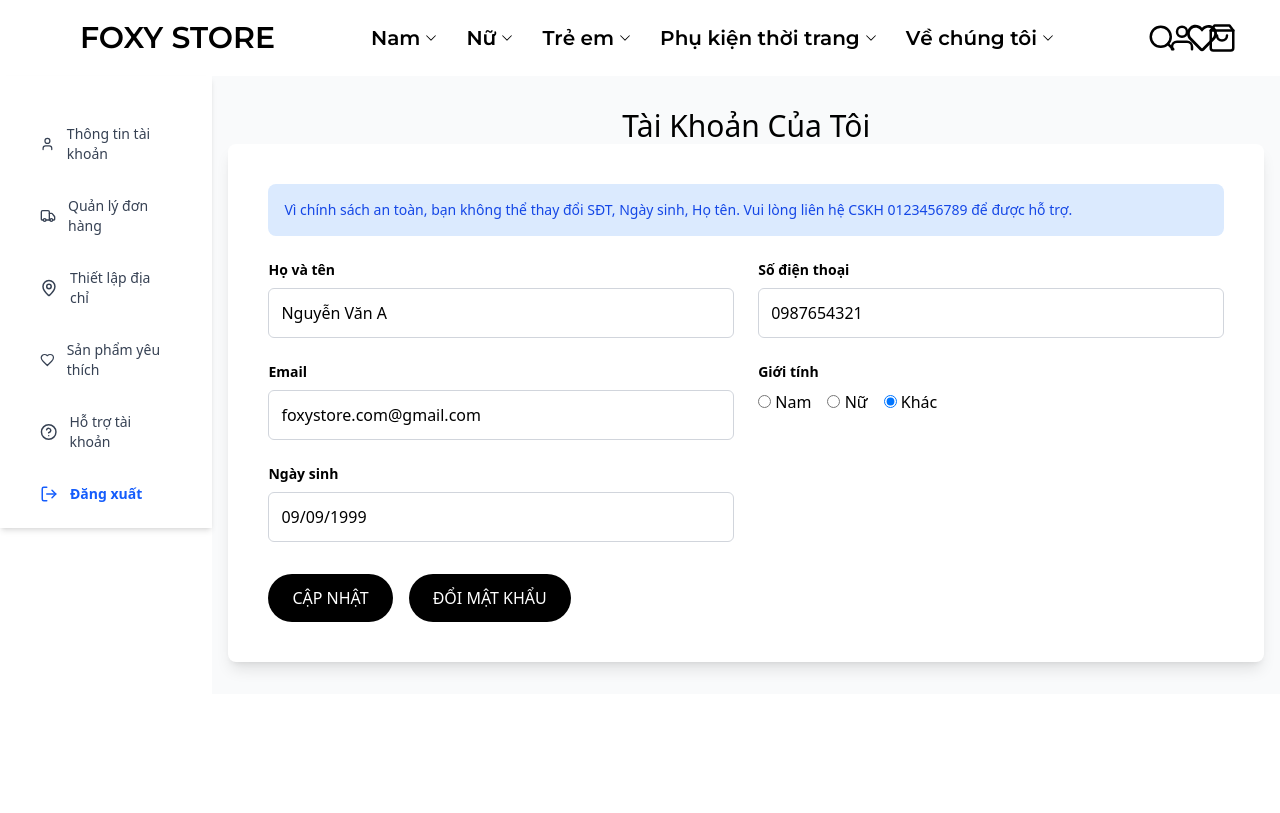
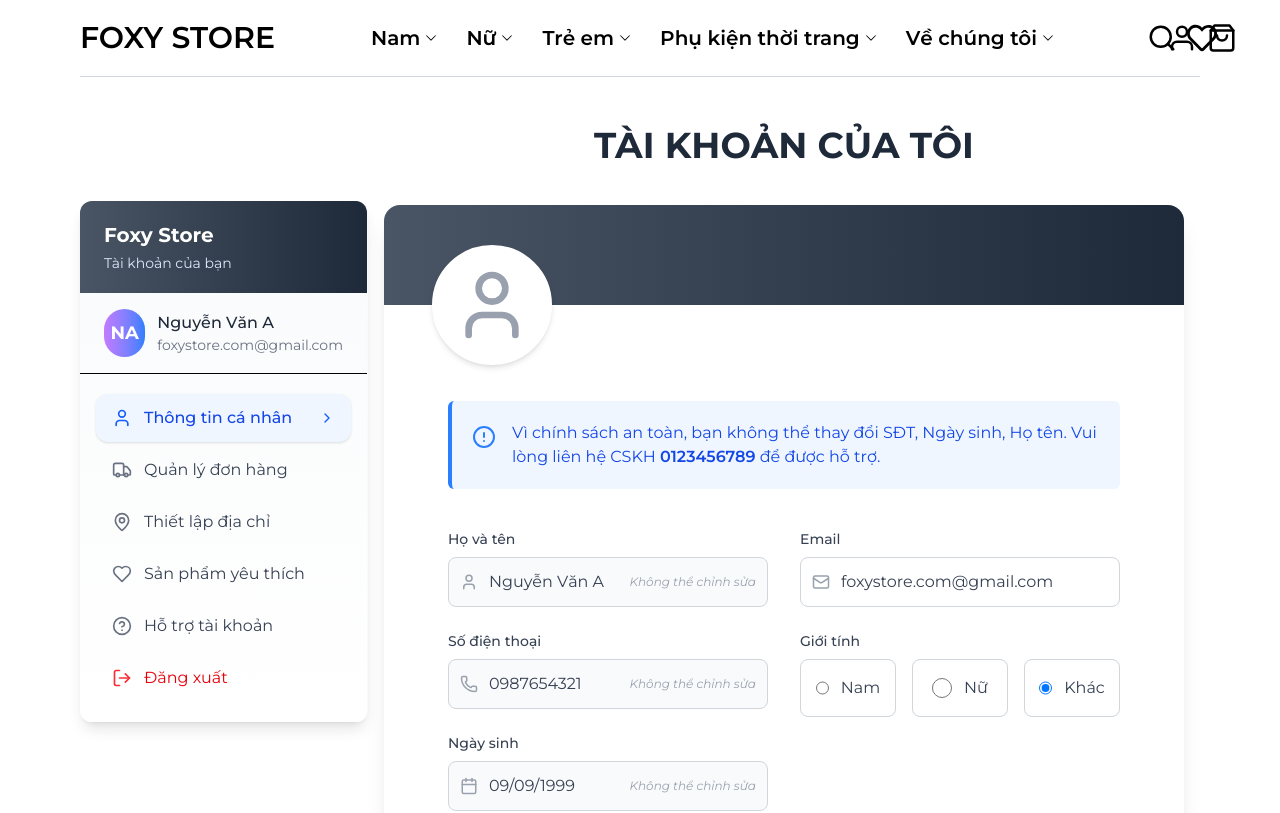
Before and after one commit to duynguyen14/JavaWeb, a React (Vite) app: page /profile in a window 1280 px wide. Shown: the top 813 px of the page. Built offline with nearby package versions, Linux system fonts and the light colour scheme.

Commit message:
profile and sidebar

```diff
--- a/src/components/Layout/OtherLayout/Sidebar/index.jsx
+++ b/src/components/Layout/OtherLayout/Sidebar/index.jsx
@@ -1,10 +1,11 @@
 import React, { useState, useEffect } from 'react';
+import { Menu, LogOut, User, Truck, MapPin, Heart, HelpCircle, X, ChevronRight } from 'lucide-react';
 import { Link } from 'react-router-dom';
-import { Menu, LogOut, User, Truck, MapPin, Heart, HelpCircle, X } from 'lucide-react';
 
 function Sidebar() {
   const [showMenu, setShowMenu] = useState(true);
   const [isMobile, setIsMobile] = useState(window.innerWidth < 768);
+  const [activeItem, setActiveItem] = useState('/profile'); // Assume we're on profile page
 
   useEffect(() => {
     const handleResize = () => {
@@ -18,59 +19,109 @@ function Sidebar() {
   }, []);
 
   const menuItems = [
-        { icon: <User size={18} />, label: 'Thông tin tài khoản', link: '/profile' },
-        { icon: <Truck size={18} />, label: 'Quản lý đơn hàng', link: '/order' },
-        { icon: <MapPin size={18} />, label: 'Thiết lập địa chỉ', link: '/address' },
-        { icon: <Heart size={18} />, label: 'Sản phẩm yêu thích', link: '/product/love' },
-        { icon: <HelpCircle size={18} />, label: 'Hỗ trợ tài khoản', link: '/support' },
-        { icon: <LogOut size={18} />, label: 'Đăng xuất', to: '#', special: true },
+    { icon: <User size={20} />, label: 'Thông tin cá nhân', link: '/profile' },
+    { icon: <Truck size={20} />, label: 'Quản lý đơn hàng', link: '/ordermanagement' },
+    { icon: <MapPin size={20} />, label: 'Thiết lập địa chỉ', link: '/address' },
+    { icon: <Heart size={20} />, label: 'Sản phẩm yêu thích', link: '/product/love' },
+    { icon: <HelpCircle size={20} />, label: 'Hỗ trợ tài khoản', link: '/support' },
+    { icon: <LogOut size={20} />, label: 'Đăng xuất', link: '#', special: true },
   ];
 
   return (
     <>
       {isMobile && !showMenu && (
         <button
-                    className="fixed top-4 left-4 z-50 flex items-center gap-2 text-white bg-gray-600 px-3 py-2 rounded shadow-md hover:bg-gray-700 transition"
+          className="fixed top-6 left-6 z-50 flex items-center gap-2 text-white bg-gradient-to-r from-gray-600 to-gray-700 px-4 py-3 rounded-full shadow-lg hover:shadow-xl hover:from-blue-700 hover:to-blue-800 transition-all duration-300"
           onClick={() => setShowMenu(true)}
         >
           <Menu size={20} />
-                    Menu
+          <span className="font-medium">Menu</span>
         </button>
       )}
 
+      {/* Sidebar Overlay */}
+      {isMobile && showMenu && (
+        <div
+          className="fixed inset-0 bg-black bg-opacity-50 z-30 transition-opacity duration-300"
+          onClick={() => setShowMenu(false)}
+        ></div>
+      )}
+      <div className="mt-31 mb-90">
       {/* Sidebar */}
       <div
-                className={`bg-white shadow-md md:static fixed top-0 left-0 z-40 h-full w-64 transition-transform duration-300 ${
+        className={`bg-white md:bg-gradient-to-b md:from-gray-50 md:to-white shadow-xl md:shadow-lg md:static fixed top-0 left-0 z-40 h-full w-72 transition-all duration-300 ${
           showMenu ? 'translate-x-0' : '-translate-x-full'
+        } rounded-r-3xl md:rounded-xl overflow-hidden border-r md:border-gray-50`}
+      >
+        {/* Header */}
+        <div className="bg-gradient-to-r from-gray-600 to-gray-800 text-white px-6 py-5">
+          <div className="flex justify-between items-center">
+            <div>
+              <h2 className="font-bold text-xl">Foxy Store</h2>
+              <p className="text-blue-100 text-sm mt-1">Tài khoản của bạn</p>
+            </div>
+
+            {isMobile && (
+              <button
+                onClick={() => setShowMenu(false)}
+                className="p-2 hover:bg-blue-700 rounded-full transition-colors"
+              >
+                <X size={20} />
+              </button>
+            )}
+          </div>
+          </div>
+
+        {/* User Info */}
+        <div className="px-6 py-4 border-b">
+          <div className="flex items-center gap-3">
+            <div className="bg-gradient-to-r from-purple-400 to-blue-500 h-12 w-12 rounded-full flex items-center justify-center text-white text-lg font-bold">
+              NA
+            </div>
+            <div>
+              <h3 className="font-medium text-gray-800">Nguyễn Văn A</h3>
+              <p className="text-gray-500 text-sm">foxystore.com@gmail.com</p>
+            </div>
+          </div>
+        </div>
+
+        {/* Menu Items */}
+        <div className="px-4 py-5">
+          <ul className="space-y-1 text-gray-700">
+            {menuItems.map((item, index) => (
+              <Link key={index}
+                to={item.link}
+                  onClick={(e) => {
+                    setActiveItem(item.link);
+                  }}
+                  className={`flex items-center justify-between px-4 py-3 rounded-xl transition-all ${
+                    activeItem === item.link
+                      ? 'bg-blue-50 text-blue-700 font-medium shadow-sm'
+                      : item.special
+                        ? 'text-red-600 hover:bg-red-50 hover:text-red-700'
+                        : 'hover:bg-gray-50'
                   }`}
                 >
-                {/* Mobile Header */}
-                {isMobile && (
-                    <div className="flex justify-between items-center px-4 py-3 border-b">
-                        <span className="font-semibold text-lg text-gray-800">Menu</span>
-                        <button onClick={() => setShowMenu(false)} className="text-gray-600 hover:text-red-500">
-                            <X size={24} />
-                        </button>
+                  <div className="flex items-center gap-3">
+                    <div className={`${activeItem === item.link ? 'text-blue-600' : item.special ? 'text-red-500' : 'text-gray-500'}`}>
+                      {item.icon}
                     </div>
+                    <span>{item.label}</span>
+                  </div>
+
+                  {!item.special && (
+                    <ChevronRight
+                      size={16}
+                      className={`${activeItem === item.link ? 'opacity-500' : 'opacity-0'} text-blue-600 transition-opacity`}
+                    />
                   )}
 
-                <div className="px-6 py-4 mt-4 md:mt-6">
-                    <ul className="space-y-4 text-sm font-medium text-gray-700">
-                        {menuItems.map((item, index) => (
-                            <li key={index}>
-                                <Link
-                                    to={item.link}
-                                    className={`flex items-center gap-3 px-4 py-2 rounded-lg hover:bg-blue-50 hover:text-blue-600 transition ${
-                                        item.special ? 'text-blue-600 font-semibold hover:underline' : ''
-                                    }`}
-                                >
-                                    {item.icon}
-                                    {item.label}
               </Link>
-                            </li>
             ))}
           </ul>
         </div>
+      </div>
+
       </div>
     </>
   );
--- a/src/components/Layout/OtherLayout/index.jsx
+++ b/src/components/Layout/OtherLayout/index.jsx
@@ -2,21 +2,22 @@ import React, { useState } from 'react'
 import Header from '../DefautLayout/UserLayout/Header';
 import Footer from '../DefautLayout/UserLayout/Footer';
 import Sidebar from './Sidebar'
-
 function OtherLayout({children}) {
     const [isPopUp,setIsPopUp]=useState(false);
     return (
         <div
+        className='font-Montserrat'
             style={isPopUp?{backgroundColor :"#e9ecef"}:{}
             }>
             <Header isPopUp={isPopUp} setIsPopUp={setIsPopUp}/>
-            <div className='flex'>
-                <Sidebar/>
+            <div className='flex mx-2 xl:mx-20 border-t-[1px] border-gray-300'>
+                <div className='hidden lg:block'>
+                    <Sidebar/>
+                </div>
                 {children}
             </div>
             <Footer/>
         </div>
     )
 }
-
-export default OtherLayout
+export default OtherLayout;
--- a/src/pages/User/Home/index.jsx
+++ b/src/pages/User/Home/index.jsx
@@ -46,12 +46,6 @@ function Home() {
         <div className='my-5 lg:my-10'>
           <Collections />
         </div>
-        {/* <div className="relative w-64 h-24 border border-gray-300 overflow-hidden rounded-lg">
-      <div className="absolute inset-0 bg-gradient-to-r from-red-500 to-red-500 animate-fill"></div>
-      <div className="relative z-10 text-center leading-[6rem] text-white font-semibold">
-        Đổ màu đỏ
-      </div>
-    </div> */}
       </motion.div>
     </div>
   )
--- /dev/null
+++ b/src/pages/User/OrderManagement/index.jsx
@@ -0,0 +1,54 @@
+import React, { useState } from "react";
+
+const OrderManagement = () => {
+  const [statusFilter, setStatusFilter] = useState("Tất cả");
+
+  const handleFilterChange = (e) => {
+    setStatusFilter(e.target.value);
+    // Gọi API hoặc lọc dữ liệu tại đây nếu cần
+  };
+
+  return (
+    <div className="p-8">
+      <h1 className="text-3xl font-bold mb-0">QUẢN LÝ ĐƠN HÀNG</h1>
+
+      <div className="flex justify-end mb-7 ">
+        <label className="mr-2 text-lg font-medium ">Trạng thái đơn hàng:</label>
+        <select
+          value={statusFilter}
+          onChange={handleFilterChange}
+          className="border rounded px-3 py-1"
+        >
+          <option value="Tất cả">Tất cả</option>
+          <option value="Chờ xử lý">Chờ xử lý</option>
+          <option value="Đang giao">Đang giao</option>
+          <option value="Đã hoàn thành">Đã hoàn thành</option>
+          <option value="Đã huỷ">Đã huỷ</option>
+        </select>
+      </div>
+
+      <div className="overflow-x-auto">
+        <table className="w-270 border-t">
+          <thead>
+            <tr className="text-left text-gray-700 uppercase text-sm border-b">
+              <th className="px-4 py-2 font-semibold">Mã đơn hàng</th>
+              <th className="px-4 py-2 font-semibold">Ngày</th>
+              <th className="px-4 py-2 font-semibold">Trạng thái</th>
+              <th className="px-4 py-2 font-semibold">Sản phẩm</th>
+              <th className="px-4 py-2 font-semibold text-right">Tổng tiền</th>
+            </tr>
+          </thead>
+          <tbody>
+            {/* Nếu không có đơn hàng, hiển thị trống */}
+            <tr>
+              <td colSpan="5" className="text-center py-8 text-gray-400">
+                Không có đơn hàng.
+              </td>
+            </tr>
+          </tbody>
+        </table>
+      </div>
+    </div>
+  );
+};
+export default OrderManagement;
--- a/src/pages/User/Profile/index.jsx
+++ b/src/pages/User/Profile/index.jsx
@@ -1,86 +1,148 @@
 import React, { useState } from 'react';
-import { Link } from 'react-router-dom';
+import { User, Phone, Mail, Calendar, Edit2, Lock, AlertCircle } from 'lucide-react';
 
-function Profile() {
+const Profile = () => {
   const [showMenu, setShowMenu] = useState(false);
 
   return (
-        <div className="w-full bg-gray-50 py-8 px-4">
+    <div className="min-h-screen bg-gradient-to-br from-white-50 to-white-100 py-12 px-4">
+      <div className="max-w-6xl mx-auto">
         {/* Header */}
-            <h1 className="text-3xl text-center">Tài Khoản Của Tôi</h1>
-            <div className="max-w-7xl mx-auto bg-white shadow-lg rounded-lg p-6 md:p-10">
+        <div className="text-center mb-10">
+          <h1 className="text-2xl md:text-4xl font-bold text-gray-800">TÀI KHOẢN CỦA TÔI</h1>
+        </div>
 
+        {/* Main Card */}
+        <div className="bg-white rounded-2xl shadow-xl overflow-hidden">
+          {/* User Banner */}
+          <div className="bg-gradient-to-r from-gray-600 to-gray-800 h-32 md:h-25  relative">
+            <div className="absolute -bottom-15 left-8 md:left-12">
+              <div className="bg-white rounded-full h-30 w-30 shadow-md border-4 border-white flex items-center justify-center">
+                <User size={80} className="text-gray-400" />
+              </div>
+            </div>
+          </div>
+
+          {/* Content */}
+          <div className="pt-24 px-6 pb-10 md:px-16">
             {/* Notification */}
-                <div className="bg-blue-100 text-blue-700 p-4 rounded-lg mb-6 text-sm">
-                    Vì chính sách an toàn, bạn không thể thay đổi SĐT, Ngày sinh, Họ tên. Vui lòng liên hệ CSKH 0123456789 để được hỗ trợ.
+            <div className="bg-blue-50 border-l-4 border-blue-500 p-5 rounded-md mb-10 flex items-start">
+              <AlertCircle size={24} className="text-blue-500 mt-1 mr-4 flex-shrink-0" />
+              <p className="text-blue-700 text-base">
+                Vì chính sách an toàn, bạn không thể thay đổi SĐT, Ngày sinh, Họ tên. Vui lòng liên hệ CSKH <span className="font-semibold">0123456789</span> để được hỗ trợ.
+              </p>
             </div>
 
             {/* Form */}
-                <div className="grid grid-cols-1 md:grid-cols-2 gap-6">
+            <div className="grid grid-cols-1 lg:grid-cols-2 gap-8">
+              <div className="space-y-6">
                 <div>
-                        <label className="block text-sm font-semibold mb-2">Họ và tên</label>
+                  <label className="block text-sm font-medium text-gray-700 mb-2">Họ và tên</label>
+                  <div className="relative">
+                    <div className="absolute inset-y-0 left-0 pl-3 flex items-center pointer-events-none">
+                      <User size={18} className="text-gray-400" />
+                    </div>
                     <input
-                            className="w-full border border-gray-300 rounded-md p-3 focus:outline-none focus:ring-2 focus:ring-blue-400"
+                      className="w-full bg-gray-50 border border-gray-300 rounded-lg py-3 pl-10 pr-3 text-gray-700 focus:outline-none focus:ring-2 focus:ring-blue-500 focus:border-transparent"
                       value="Nguyễn Văn A"
                       readOnly
                     />
+                    <div className="absolute inset-y-0 right-0 pr-3 flex items-center pointer-events-none">
+                      <span className="text-xs text-gray-400 italic">Không thể chỉnh sửa</span>
                     </div>
+                  </div>
+                </div>
+
                 <div>
-                        <label className="block text-sm font-semibold mb-2">Số điện thoại</label>
+                  <label className="block text-sm font-medium text-gray-700 mb-2">Số điện thoại</label>
+                  <div className="relative">
+                    <div className="absolute inset-y-0 left-0 pl-3 flex items-center pointer-events-none">
+                      <Phone size={18} className="text-gray-400" />
+                    </div>
                     <input
-                            className="w-full border border-gray-300 rounded-md p-3 focus:outline-none focus:ring-2 focus:ring-blue-400"
+                      className="w-full bg-gray-50 border border-gray-300 rounded-lg py-3 pl-10 pr-3 text-gray-700 focus:outline-none focus:ring-2 focus:ring-blue-500 focus:border-transparent"
                       value="0987654321"
                       readOnly
                     />
-                    </div>
-                    <div>
-                        <label className="block text-sm font-semibold mb-2">Email</label>
-                        <input
-                            className="w-full border border-gray-300 rounded-md p-3 focus:outline-none focus:ring-2 focus:ring-blue-400"
-                            value="foxystore.com@gmail.com"
-                        />
-                    </div>
-                    <div>
-                        <label className="block text-sm font-semibold mb-2">Giới tính</label>
-                        <div className="flex items-center gap-4">
-                            <label>
-                                <input type="radio" name="gender" /> Nam
-                            </label>
-                            <label>
-                                <input type="radio" name="gender" /> Nữ
-                            </label>
-                            <label>
-                                <input type="radio" name="gender" defaultChecked /> Khác
-                            </label>
+                    <div className="absolute inset-y-0 right-0 pr-3 flex items-center pointer-events-none">
+                      <span className="text-xs text-gray-400 italic">Không thể chỉnh sửa</span>
                     </div>
                   </div>
+                </div>
+
                 <div>
-                        <label className="block text-sm font-semibold mb-2">Ngày sinh</label>
+                  <label className="block text-sm font-medium text-gray-700 mb-2">Ngày sinh</label>
+                  <div className="relative">
+                    <div className="absolute inset-y-0 left-0 pl-3 flex items-center pointer-events-none">
+                      <Calendar size={18} className="text-gray-400" />
+                    </div>
                     <input
-                            className="w-full border border-gray-300 rounded-md p-3 focus:outline-none focus:ring-2 focus:ring-blue-400"
+                      className="w-full bg-gray-50 border border-gray-300 rounded-lg py-3 pl-10 pr-3 text-gray-700 focus:outline-none focus:ring-2 focus:ring-blue-500 focus:border-transparent"
                       value="09/09/1999"
                       readOnly
+                    />
+                    <div className="absolute inset-y-0 right-0 pr-3 flex items-center pointer-events-none">
+                      <span className="text-xs text-gray-400 italic">Không thể chỉnh sửa</span>
+                    </div>
+                  </div>
+                </div>
+              </div>
+
+              <div className="space-y-6">
+                <div>
+                  <label className="block text-sm font-medium text-gray-700 mb-2">Email</label>
+                  <div className="relative">
+                    <div className="absolute inset-y-0 left-0 pl-3 flex items-center pointer-events-none">
+                      <Mail size={18} className="text-gray-400" />
+                    </div>
+                    <input
+                      className="w-full border border-gray-300 rounded-lg py-3 pl-10 pr-3 text-gray-700 focus:outline-none focus:ring-2 focus:ring-blue-500 focus:border-transparent"
+                      defaultValue="foxystore.com@gmail.com"
                     />
                   </div>
                 </div>
 
+                <div>
+                  <label className="block text-sm font-medium text-gray-700 mb-2">Giới tính</label>
+                  <div className="grid grid-cols-3 gap-4">
+                    <label className="relative flex justify-center items-center p-4 bg-white border border-gray-300 rounded-lg cursor-pointer hover:bg-gray-50">
+                      <input type="radio" name="gender" className="h-5 w-5 text-blue-600 focus:ring-blue-500" />
+                      <span className="ml-3 text-gray-700">Nam</span>
+                    </label>
+                    <label className="relative flex justify-center items-center p-4 bg-white border border-gray-300 rounded-lg cursor-pointer hover:bg-gray-50">
+                      <input type="radio" name="gender" className="h-5 w-5 text-blue-600 focus:ring-blue-500" />
+                      <span className="ml-3 text-gray-700">Nữ</span>
+                    </label>
+                    <label className="relative flex justify-center items-center p-4 bg-white border border-gray-300 rounded-lg cursor-pointer hover:bg-gray-50">
+                      <input type="radio" name="gender" defaultChecked className="h-5 w-5 text-blue-600 focus:ring-blue-500" />
+                      <span className="ml-3 text-gray-700">Khác</span>
+                    </label>
+                  </div>
+                </div>
+              </div>
+            </div>
+
             {/* Buttons */}
-                <div className="mt-8 flex flex-col sm:flex-row gap-4">
-                    <button
-                        className="block text-center bg-black text-white px-6 py-3 rounded-full hover:bg-red-600 transition uppercase"
-                    >
-                        CẬP NHẬT
+            <div className="mt-12 pt-8 border-t border-gray-200 flex flex-col sm:flex-row gap-6 justify-center">
+              <button className="flex items-center justify-center bg-gradient-to-r from-blue-600 to-blue-700 text-white px-8 py-4 rounded-lg hover:from-blue-700 hover:to-blue-800 transition shadow-md text-lg">
+                {/* <Edit2 size={20} className="mr-3" /> */}
+                <span className="font-medium">CẬP NHẬT</span>
               </button>
-                    <Link
-                        to="#"
-                        className="block text-center bg-black text-white px-6 py-3 rounded-full hover:bg-red-600 transition uppercase"
-                    >
-                        ĐỔI MẬT KHẨU
-                    </Link>
+              <button className="flex items-center justify-center bg-gradient-to-r from-gray-700 to-gray-800 text-white px-8 py-4 rounded-lg hover:from-gray-800 hover:to-gray-900 transition shadow-md text-lg">
+                {/* <Lock size={20} className="mr-3" /> */}
+                <span className="font-medium">ĐỔI MẬT KHẨU</span>
+              </button>
+            </div>
+
+          </div>
+        </div>
+
+        <div className="text-center mt-6 text-sm text-gray-500">
+          © 2025 Foxy Store. Mọi quyền được bảo lưu.
         </div>
       </div>
     </div>
   );
-}
+};
 
 export default Profile;
--- a/src/pages/index.js
+++ b/src/pages/index.js
@@ -16,6 +16,7 @@ import ProfileAdmin from "./Admin/Profile";
 import AdminLayout from "../components/Layout/DefautLayout/AdminLayout";
 import Users from "./Admin/Users";
 import Order from "./User/Order";
+import OrderManagement from "./User/OrderManagement";
 // import Catalogs from "./Admin/Catalogs";
 // import Categories from "./Admin/Categories";
 // import Employees from "./Admin/Employees";
@@ -32,6 +33,7 @@ import Order from "./User/Order";
 const PublicPage=[
     {path :"/",component: Home, layout: UserLayout },
     {path :"/profile",component: Profile, layout: OtherLayout },
+    {path :"/ordermanagement",component: OrderManagement, layout: OtherLayout },
 
     {path :"/category/:id",component: Profile, layout: UserLayout },
     {path :"/product/:id",component: Product, layout: UserLayout },
```
Lines whose indentation alone changed are shown as unchanged.
